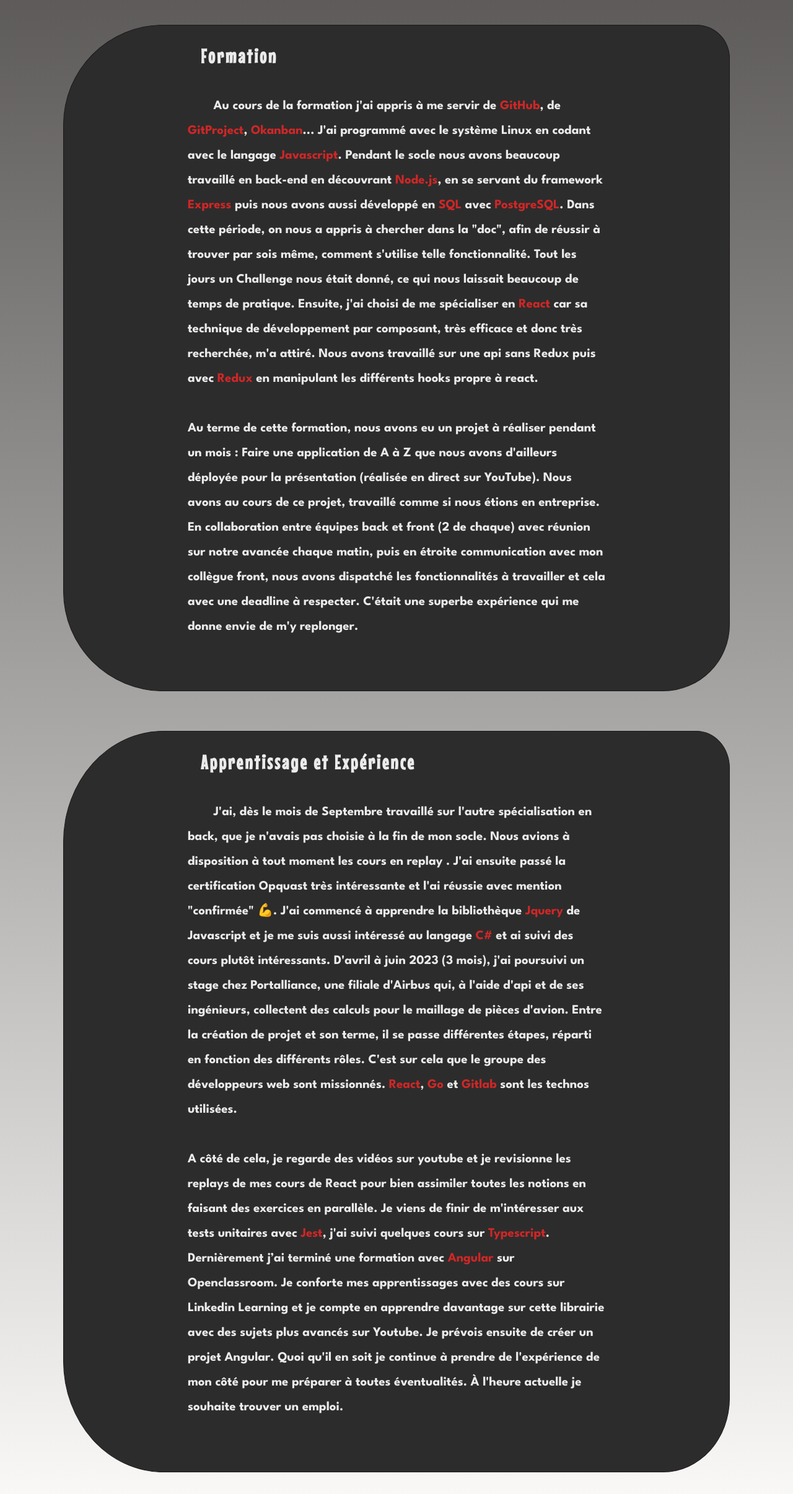
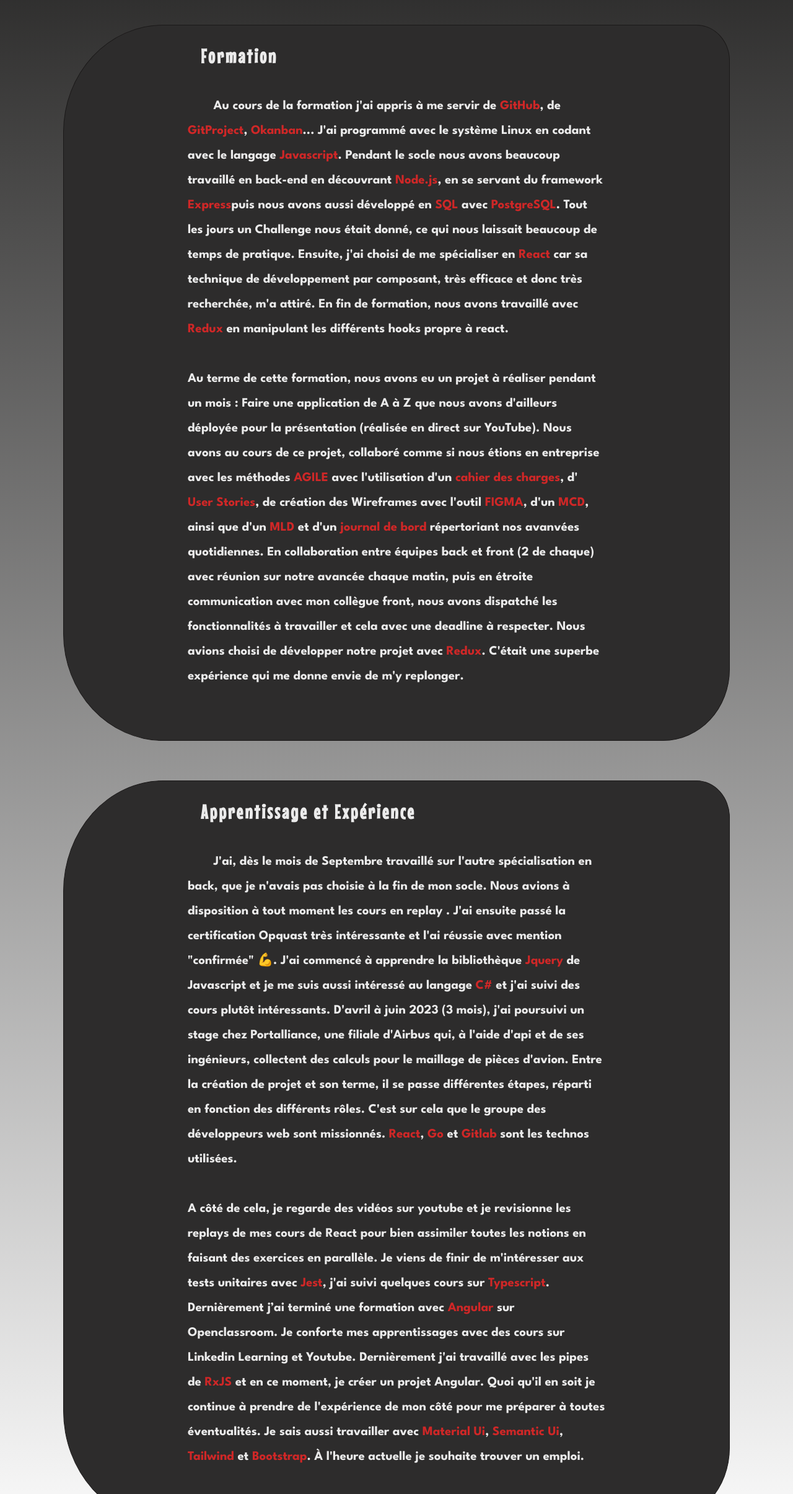
Before and after one commit to LerouvilloisValentin/Portfolio, a React app in the folder client/: page /mastery in a window 1280 px wide. Shown: the part 974-3384 px from the top of the page at 62% size. Built offline with nearby package versions, Linux system fonts and the light colour scheme; some packages are replaced by stand-ins of ours; grey boxes are pictures that could not be loaded.

Commit message:
update information of xp

```diff
--- a/client/src/components/History/index.js
+++ b/client/src/components/History/index.js
@@ -46,9 +46,9 @@
                         enfant je m'intéressais déjà à tout ce qui touchait à l'informatique.
                         Je ne cache pas que l'événementiel m'intéressait aussi et ma formation y touchait. Mais la période "covid" m'a remis sur le chemin du code. <br/><br/> J'ai pris du recul
                         et j'ai donc commencé les démarches pour avoir un financement de la région.
-                        Après avoir montré ma détermination par le biais de stage dans le domaine, questionnaire pro... je l'ai obtenu et j'ai commencé la formation chez O'clock.
-                        Ecole au top, super formateurs, malgré que ce soit en intensif durant 6 mois et donc éprouvant, j'ai passé de très bons moments.
-                        Tout ce que j'y ai fait est en détail dans la rubrique &#128073;<Link className="link" to="/mastery">Maîtrise</Link> &#128072;. <br/> <br/> Je vous laisse, {greet}
+                        Après avoir montré ma détermination par le biais de stage, de questionnaire et d'entretien avec des professionnelle du domaine, je l'ai obtenu et j'ai commencé la formation chez O'clock.
+                        Ecole au top, super formateurs, éprouvant car intensif mais j'ai passé de très bons moments.
+                        Tout ce que j'y ai fait est en détail dans la rubrique &#128073;<Link className="link" to="/mastery" style={{color:"red"}}>Maîtrise</Link> &#128072;. <br/> <br/> Je vous laisse, {greet}
                         </p>
                 </div>
             <Footer />
--- a/client/src/components/Mastery/index.js
+++ b/client/src/components/Mastery/index.js
@@ -13,13 +13,15 @@
                             <div className="title_bio">Formation</div>
                                 <p>
                                     Au cours de la formation j'ai appris à me servir de <strong>GitHub</strong>, de <strong>GitProject</strong>, <strong>Okanban</strong>... J'ai programmé avec le système Linux en codant avec le langage <strong>Javascript</strong>.
-                                    Pendant le socle nous avons beaucoup travaillé en back-end en découvrant <strong>Node.js</strong>, en se servant du framework <strong>Express</strong> puis nous avons aussi développé en <strong>SQL</strong> avec <strong>PostgreSQL</strong>. Dans cette période,
-                                    on nous a appris à chercher dans la "doc", afin de réussir à trouver par sois même, comment s'utilise telle fonctionnalité. Tout les jours un Challenge nous était donné,
+                                    Pendant le socle nous avons beaucoup travaillé en back-end en découvrant <strong>Node.js</strong>, en se servant du framework <strong>Express</strong>
+                                    puis nous avons aussi développé en <strong>SQL</strong> avec <strong>PostgreSQL</strong>.  Tout les jours un Challenge nous était donné,
                                     ce qui nous laissait beaucoup de temps de pratique. Ensuite, j'ai choisi de me spécialiser en <strong>React </strong>  car  sa technique de développement par composant, très efficace et donc très recherchée, m'a attiré.
-                                    Nous avons travaillé sur une api sans Redux puis avec <strong>Redux</strong> en manipulant les différents hooks propre à react. <br/><br/>
+                                    En fin de formation, nous avons travaillé avec <strong>Redux</strong> en manipulant les différents hooks propre à react. <br/><br/>
                                     Au terme de cette formation, nous avons eu un projet à réaliser pendant un mois : Faire une application de A à Z que nous avons d'ailleurs déployée pour la présentation
-                                    (réalisée en direct sur YouTube). Nous avons au cours de ce projet, travaillé comme si nous étions en entreprise. En collaboration entre équipes back et front (2 de chaque) avec réunion sur notre avancée chaque matin,
-                                    puis  en étroite communication avec mon collègue front, nous avons dispatché les fonctionnalités à travailler et cela avec une deadline à respecter.
+                                    (réalisée en direct sur YouTube). Nous avons au cours de ce projet, collaboré comme si nous étions en entreprise avec les méthodes <strong>AGILE</strong> avec l'utilisation d'un <strong>cahier des charges</strong>,
+                                     d'<strong> User Stories</strong>, de création des Wireframes avec l'outil<strong> FIGMA</strong>, d'un <strong>MCD</strong>, ainsi que d'un <strong>MLD</strong> et d'un <strong>journal de bord</strong> répertoriant
+                                     nos avanvées quotidiennes. En collaboration entre équipes back et front (2 de chaque) avec réunion sur notre avancée chaque matin,
+                                    puis  en étroite communication avec mon collègue front, nous avons dispatché les fonctionnalités à travailler et cela avec une deadline à respecter. Nous avions choisi de développer notre projet avec <strong>Redux</strong>.
                                     C'était une superbe expérience qui me donne envie de m'y replonger.
                                 </p>
                         </div>
@@ -29,14 +31,15 @@
                                 <p>
                                 J'ai, dès le mois de Septembre travaillé sur l'autre spécialisation en back, que je n'avais pas choisie à la fin de mon socle. Nous avions à disposition à tout moment les cours en replay .
                                 J'ai ensuite passé la certification Opquast très intéressante et l'ai réussie avec mention "confirmée" 💪. J'ai commencé à apprendre la bibliothèque <strong>Jquery</strong> de Javascript et je
-                                me suis aussi intéressé au langage <strong>C#</strong> et ai suivi des cours plutôt intéressants. D'avril à juin 2023 (3 mois), j'ai poursuivi un stage chez Portalliance, une filiale d'Airbus
+                                me suis aussi intéressé au langage <strong>C#</strong> et j'ai suivi des cours plutôt intéressants. D'avril à juin 2023 (3 mois), j'ai poursuivi un stage chez Portalliance, une filiale d'Airbus
                                 qui, à l'aide d'api et de ses ingénieurs, collectent des calculs pour le maillage de pièces d'avion. Entre la création de projet et son terme, il se passe différentes étapes, réparti en fonction des différents rôles.
                                 C'est sur cela que le groupe des développeurs web sont missionnés. <strong>React</strong>, <strong>Go</strong> et <strong>Gitlab</strong> sont les technos utilisées. <br></br>
+
                                 <br/>A côté de cela, je regarde des vidéos sur youtube et je revisionne
                                 les replays de mes cours de React pour bien assimiler toutes les notions en faisant des exercices en parallèle. Je viens de finir de m'intéresser aux tests unitaires avec <strong>Jest</strong>, j'ai suivi quelques cours
-                                sur <strong>Typescript</strong>. Dernièrement j’ai terminé une formation avec <strong>Angular</strong> sur Openclassroom. Je conforte mes apprentissages avec des cours sur Linkedin  Learning et
-                                je compte en apprendre davantage sur cette librairie avec des sujets plus avancés sur Youtube. Je prévois ensuite de créer un projet Angular.
-                                Quoi qu'il en soit je continue à prendre de l'expérience de mon côté pour me préparer à toutes éventualités.
+                                sur <strong>Typescript</strong>. Dernièrement j’ai terminé une formation avec <strong>Angular</strong> sur Openclassroom. Je conforte mes apprentissages avec des cours sur Linkedin  Learning et Youtube.
+                                Dernièrement j'ai travaillé avec les pipes de <strong>RxJS</strong> et en ce moment, je créer un projet Angular.
+                                Quoi qu'il en soit je continue à prendre de l'expérience de mon côté pour me préparer à toutes éventualités. Je sais aussi travailler avec <strong>Material Ui</strong>, <strong>Semantic Ui</strong>, <strong>Tailwind</strong> et <strong>Bootstrap</strong>.
                                 À l'heure actuelle je souhaite trouver un emploi.
                                 </p>
                         </div>
--- a/client/src/components/Mastery/mastery.css
+++ b/client/src/components/Mastery/mastery.css
@@ -23,7 +23,7 @@
 }
 
 .mastery .background_image {
-    background: linear-gradient(rgba(18, 17, 17, 0.7), rgba(255, 255, 255, 0.8));
+    background: linear-gradient(rgba(11, 11, 11, 0.89), rgba(255, 255, 255));
     background-repeat: no-repeat;
     background-size: cover;
     padding-bottom: 10px;
--- a/client/src/components/Projets/projets.css
+++ b/client/src/components/Projets/projets.css
@@ -7,7 +7,7 @@
 
 .projet{
 margin: 5% 10% 10% 10%;
-color: rgb(226, 223, 223);
+color: rgb(255, 255, 255);
 background: #252424;
 /* opacity: 80%; */
 border-radius: 15% 5% 10% 15%;
--- a/package.json
+++ /dev/null
@@ -1,5 +0,0 @@
-{
-  "dependencies": {
-    "react-router-dom": "^6.8.1"
-  }
-}
```
Also changed, not shown: 1 other file.
